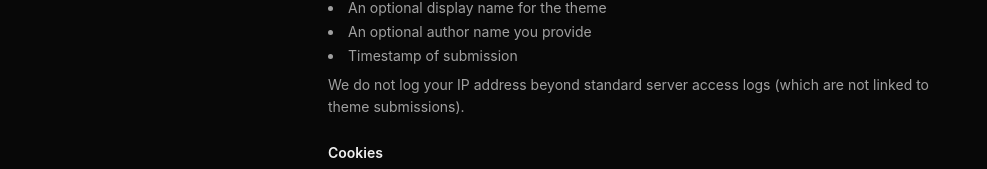
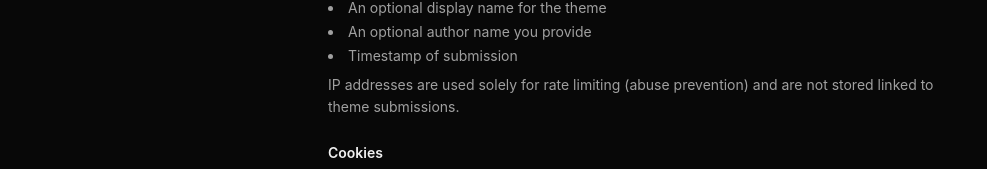
Before and after one commit to erenisci/themeforge, a Next.js app in the folder packages/frontend/: page /legal/privacy in a window 1280 px wide. Shown: the part 293-462 px from the top of the page, without its empty margins (0-987 px from the left). Built offline with nearby package versions, Linux system fonts and the light colour scheme.

Commit message:
docs: rewrite README and CONTRIBUTING, fix privacy policy IP note

```diff
--- a/packages/frontend/src/app/legal/privacy/page.tsx
+++ b/packages/frontend/src/app/legal/privacy/page.tsx
@@ -46,8 +46,8 @@ export default function PrivacyPage() {
             <li>Timestamp of submission</li>
           </ul>
           <p className='text-sm text-[#a0a0a0] leading-relaxed mt-2'>
-            We do not log your IP address beyond standard server access logs (which are not linked
-            to theme submissions).
+            IP addresses are used solely for rate limiting (abuse prevention) and are not stored
+            linked to theme submissions.
           </p>
         </section>
 
@@ -95,10 +95,16 @@ export default function PrivacyPage() {
 
       <footer className='border-t border-[#2d2d2d] px-6 py-4 text-center'>
         <div className='flex items-center justify-center gap-4 text-xs text-[#555555]'>
-          <Link href='/legal/terms' className='hover:text-[#a0a0a0] transition-colors'>
+          <Link
+            href='/legal/terms'
+            className='hover:text-[#a0a0a0] transition-colors'
+          >
             Terms
           </Link>
-          <Link href='/editor' className='hover:text-[#a0a0a0] transition-colors'>
+          <Link
+            href='/editor'
+            className='hover:text-[#a0a0a0] transition-colors'
+          >
             Editor
           </Link>
         </div>
```
Also changed, not shown: 2 other files (tests, documents, lock files or other folders).
